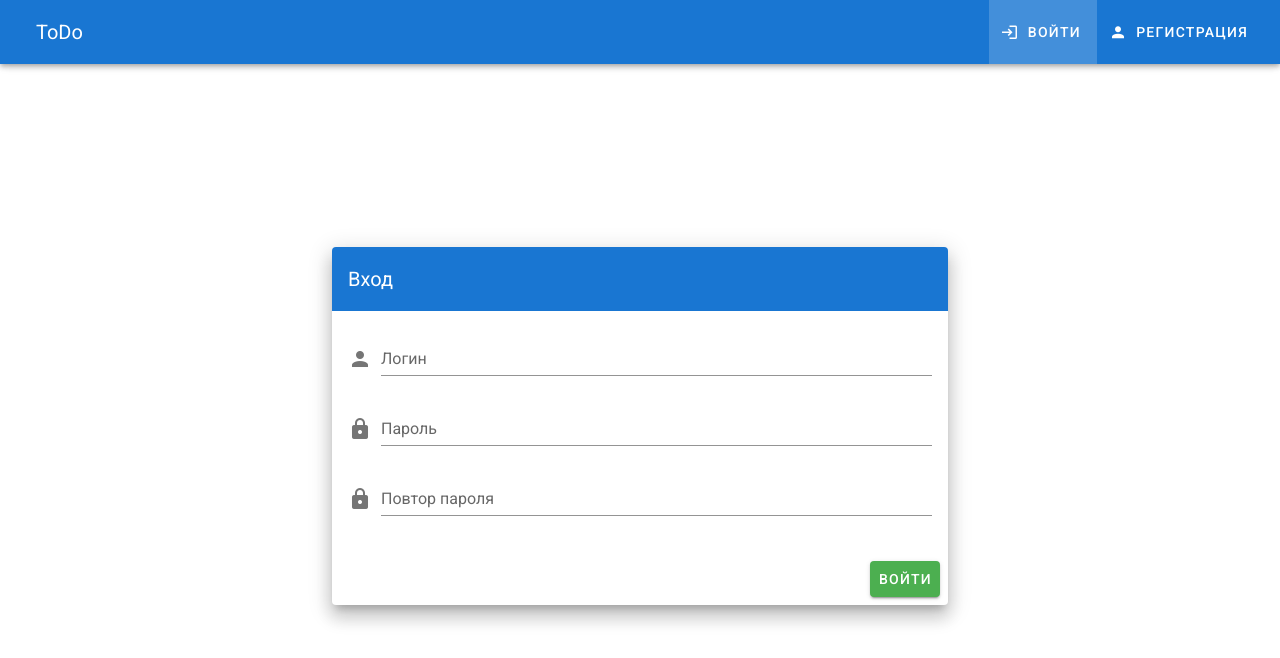
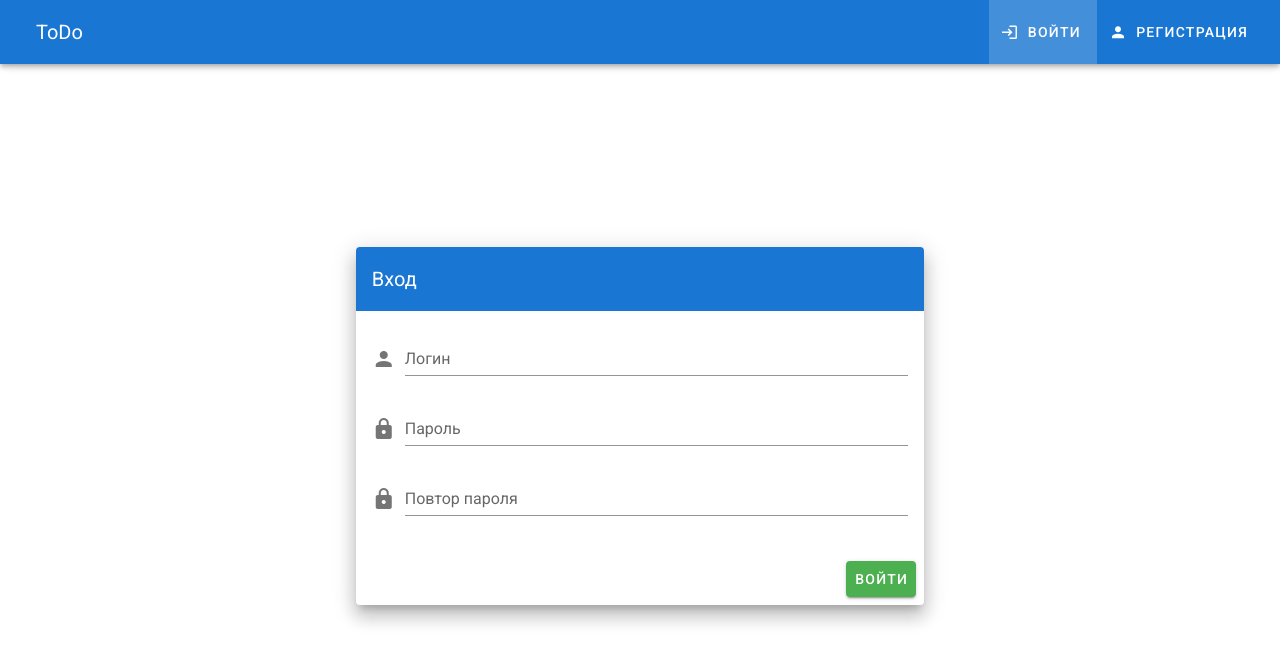
Before and after one commit to e-repo/todolist-symfony, a Vue app in the folder frontend/: page /login in a window 1280 px wide. Shown: the top 658 px of the page. Built offline with nearby package versions, Linux system fonts and the light colour scheme.

Commit message:
Правка верстки

```diff
--- a/frontend/src/components/Auth/Login.vue
+++ b/frontend/src/components/Auth/Login.vue
@@ -1,23 +1,9 @@
 <template>
-    <v-container
-            class="fill-height"
-            fluid
-    >
-        <v-row
-            align="center"
-            justify="center"
-        >
-            <v-col
-                cols="12"
-                sm="8"
-                md="6"
-            >
+    <v-container class="fill-height justify-center">
+        <v-row class="justify-center">
+            <v-col class="col-12 col-sm-8 col-md-6">
                 <v-card class="elevation-12">
-                    <v-toolbar
-                        color="primary"
-                        dark
-                        flat
-                    >
+                    <v-toolbar color="primary" dark flat>
                         <v-toolbar-title>{{formTitle}}</v-toolbar-title>
                     </v-toolbar>
                     <v-card-text>
@@ -26,6 +12,7 @@
                             v-model="valid"
                             lazy-validation
                         >
+
                             <v-text-field
                                     label="Логин"
                                     v-model="login"
@@ -54,6 +41,7 @@
                                     type="password"
                                     required
                             />
+
                         </v-form>
                     </v-card-text>
                     <v-card-actions>
```
